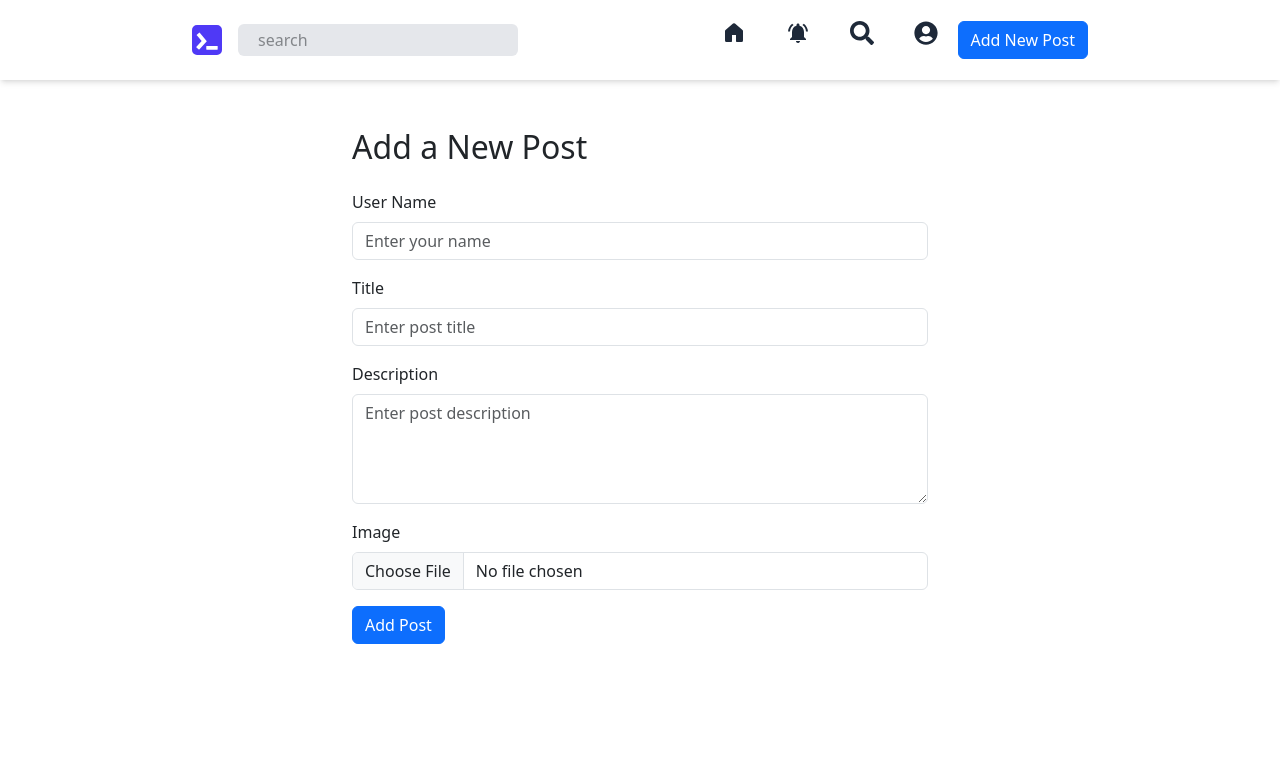
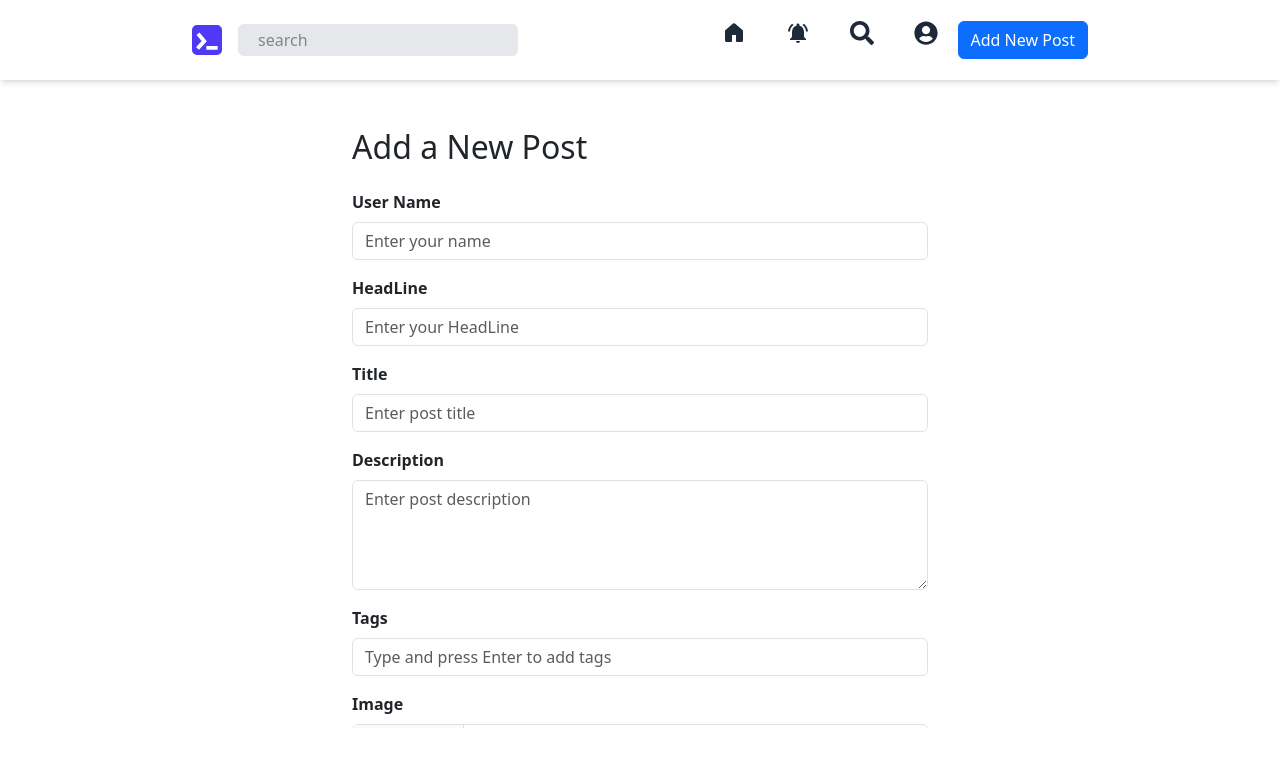
Before and after one commit to IT22343420/PAF-Frontend, a React (Vite) app: page /addPost in a window 1280 px wide. Shown: the top 764 px of the page. Built offline with nearby package versions, Linux system fonts and the light colour scheme.

Commit message:
added tags, headline and added files to gitignore

```diff
--- a/src/pages/addPost.jsx
+++ b/src/pages/addPost.jsx
@@ -6,10 +6,13 @@ import PostService from '../services/postService';
 
 const AddPost = () => {
   const [userName, setUserName] = useState('');
+  const [headline, setHeadline] = useState('');
   const [title, setTitle] = useState('');
   const [description, setDescription] = useState('');
   const [image, setImage] = useState(null);
   const [preview, setPreview] = useState(null);
+  const [tags, setTags] = useState([]);
+  const [currentTag, setCurrentTag] = useState('');
   const navigate = useNavigate();
   const handleImageChange = (e) => {
     const file = e.target.files[0];
@@ -26,15 +29,27 @@ const AddPost = () => {
     // Prepare form data for backend submission
     const formData = new FormData();
     formData.append('userName', userName);
+    formData.append('headline', headline);
     formData.append('title', title);
     formData.append('description', description);
+    formData.append('tags', tags);
     formData.append('imageFile', image);
 
-    // Example: send formData to backend
-    // fetch('/api/posts', { method: 'POST', body: formData })
     await PostService.addPost(formData);
     navigate("/posts");
     alert('Post submitted!');
+  };
+
+  const handleAddTag = (e) => {
+    if (e.key === 'Enter' && currentTag.trim()) {
+      e.preventDefault(); // Prevent form submission
+      setTags([...tags, currentTag.trim()]);
+      setCurrentTag('');
+    }
+  };
+
+  const handleRemoveTag = (tagToRemove) => {
+    setTags(tags.filter(tag => tag !== tagToRemove));
   };
 
   return (
@@ -42,7 +57,7 @@ const AddPost = () => {
       <h2 className="mb-4">Add a New Post</h2>
       <Form onSubmit={handleSubmit}>
         <Form.Group controlId="formUserName" className="mb-3">
-          <Form.Label>User Name</Form.Label>
+          <Form.Label className="fw-bold">User Name</Form.Label>
           <Form.Control
             type="text"
             value={userName}
@@ -51,8 +66,18 @@ const AddPost = () => {
             placeholder="Enter your name"
           />
         </Form.Group>
+        <Form.Group controlId="formUserName" className="mb-3">
+          <Form.Label className="fw-bold">HeadLine</Form.Label>
+          <Form.Control
+            type="text"
+            value={headline}
+            onChange={e => setHeadline(e.target.value)}
+            required
+            placeholder="Enter your HeadLine"
+          />
+        </Form.Group>
         <Form.Group controlId="formTitle" className="mb-3">
-          <Form.Label>Title</Form.Label>
+          <Form.Label className="fw-bold">Title</Form.Label>
           <Form.Control
             type="text"
             value={title}
@@ -62,7 +87,7 @@ const AddPost = () => {
           />
         </Form.Group>
         <Form.Group controlId="formDescription" className="mb-3">
-          <Form.Label>Description</Form.Label>
+          <Form.Label className="fw-bold">Description</Form.Label>
           <Form.Control
             as="textarea"
             rows={4}
@@ -72,8 +97,30 @@ const AddPost = () => {
             placeholder="Enter post description"
           />
         </Form.Group>
+        <Form.Group controlId="formTags" className="mb-3">
+          <Form.Label className="fw-bold">Tags</Form.Label>
+          <Form.Control
+            type="text"
+            value={currentTag}
+            onChange={e => setCurrentTag(e.target.value)}
+            onKeyDown={handleAddTag}
+            placeholder="Type and press Enter to add tags"
+          />
+          <div className="mt-2">
+            {tags.map((tag, index) => (
+              <span
+                key={index}
+                className="badge bg-primary me-2 mb-2"
+                style={{ cursor: 'pointer' }}
+                onClick={() => handleRemoveTag(tag)}
+              >
+                {tag} ×
+              </span>
+            ))}
+          </div>
+        </Form.Group>
         <Form.Group controlId="formImage" className="mb-3">
-          <Form.Label>Image</Form.Label>
+          <Form.Label className="fw-bold">Image</Form.Label>
           <Form.Control
             type="file"
             accept="image/*"
@@ -86,7 +133,7 @@ const AddPost = () => {
             </div>
           )}
         </Form.Group>
-        <Button variant="primary" type="submit">
+        <Button variant="success" type="submit">
           Add Post
         </Button>
       </Form>
```
Also changed, not shown: 1 other file (tests, documents, lock files or other folders).
